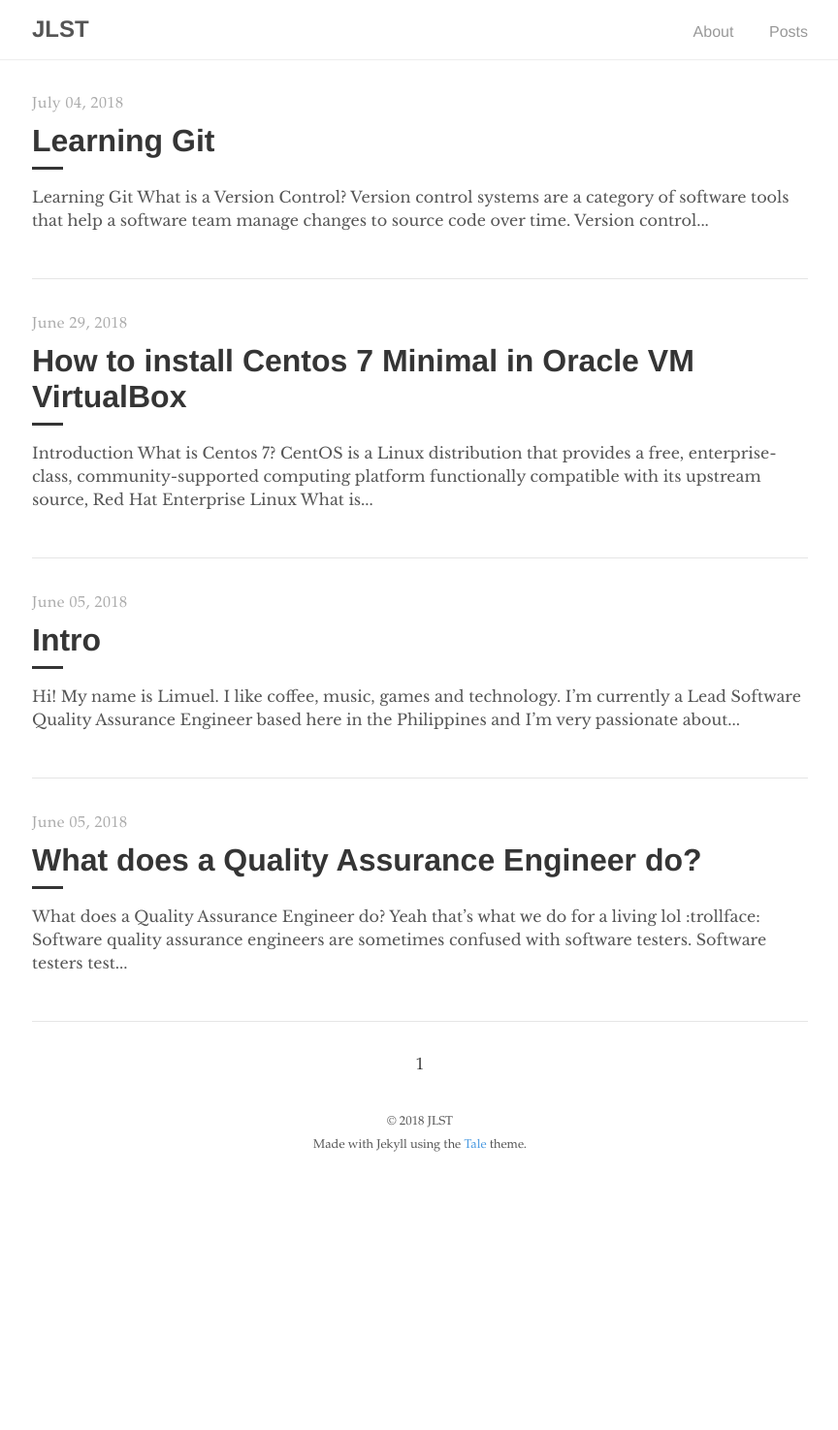
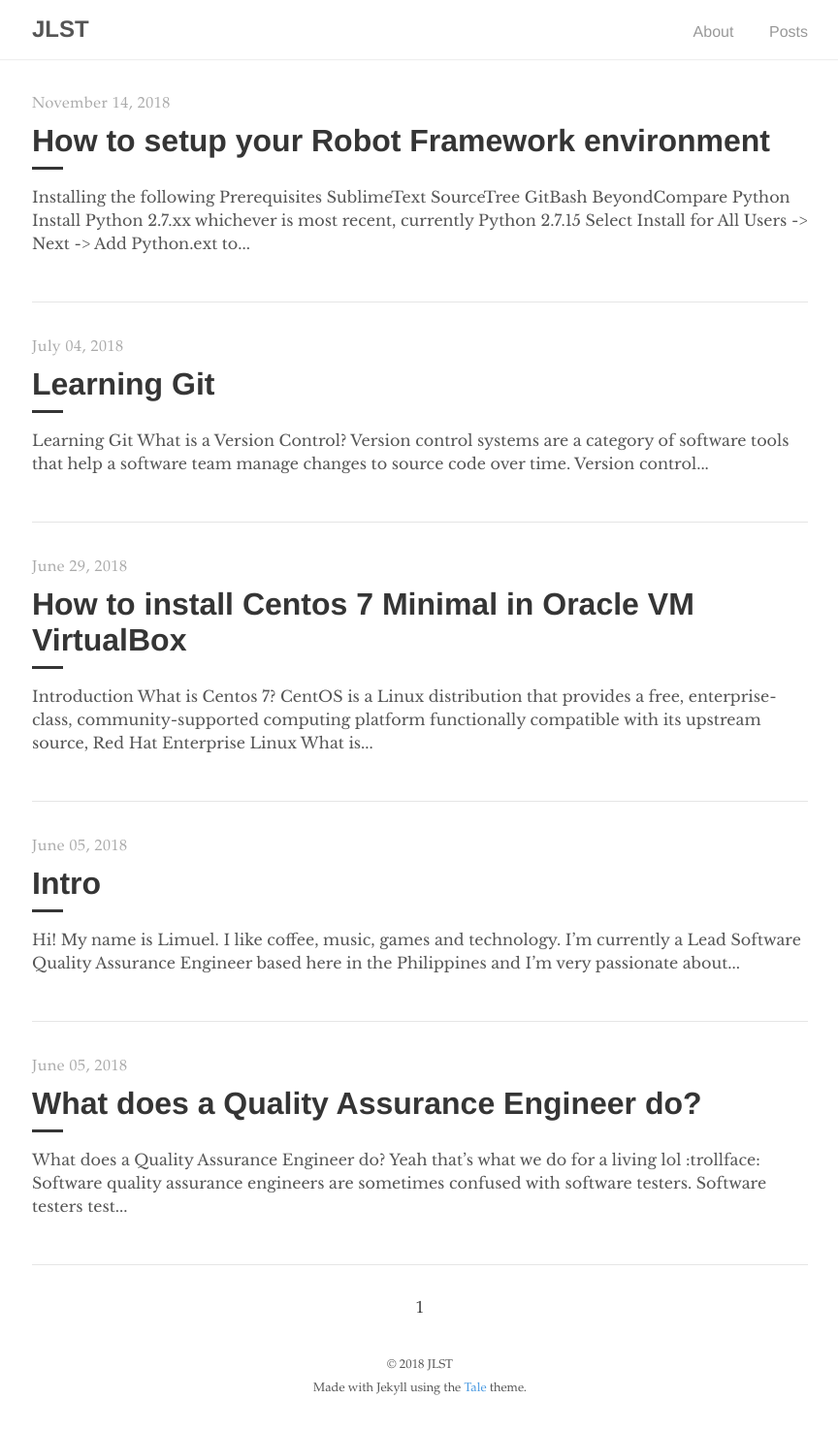
Before and after one commit to jltalusan/blog, a Jekyll site: the page built from index.html, in a window 1280 px wide. Shown: the whole page at 97% size, without its empty margins (207-1071 px from the left). Built offline with Jekyll 4.4.1, drawn with Linux system fonts in a browser that asks for light colours; the list of posts is cut into pages by our own code; before the commit the page ends 1224 px from its top, so only the background shows below that; part of the change alters nothing that is shown.

Commit message:
Adding how to setup your robot framework environment post

```diff
--- /dev/null
+++ b/_posts/2018-11-14-How-to-setup-your-robot-framework-environment.md
@@ -0,0 +1,70 @@
+---
+title: "How to setup your Robot Framework environment"
+date:   2018-11-14 15:23:10 +0800
+categories: "QAEngineers"
+---
+
+### Installing the following Prerequisites
+
+- [SublimeText](https://www.sublimetext.com/3)
+- [SourceTree](https://www.sourcetreeapp.com/)
+- [GitBash](https://git-scm.com/downloads)
+- [BeyondCompare](https://www.scootersoftware.com/download.php)
+- [Python](https://www.python.org/downloads/windows/)
+<br>
+`Install Python 2.7.xx whichever is most recent, currently Python 2.7.15`
+<br>
+
+![Image with caption](https://i.imgur.com/Pdy95h0.jpg "Image with caption")
+_Select Install for All Users -> Next -> Add Python.ext to Path -> Next -> DONE_
+- [Pip](https://bootstrap.pypa.io/get-pip.py)
+<br> `Save as Python file in Downloads`
+<br> `Open Windows Powershell`
+<br> `cd Downloads`
+<br> `python get-pip.py`
+
+- [Chromedriver](http://chromedriver.chromium.org/downloads)
+<br> `Click latest release version`
+<br> `Download Wndows Version zip`
+<br> `Move chromedriver file to C:\Python27\Scripts`
+
+- [IntelliJ IDEA : Community Edition](https://www.jetbrains.com/idea/download/#section=windows)
+<br> `Go To File -> Settings -> Plugins`
+<br> `Uninstall IntelliBot (if you don't have it, better)`
+<br> `Browse repositories -> Install the ff. plugins`
+<br> - `Python Community Edition`
+<br> - `Robot Framework Support`
+<br> - `Robot Plugin`
+
+- [Robot Framework + Plugins](http://robotframework.org/)
+<br> `Open Windows Powershell`
+<br> `pip install robotframework`
+<br> `pybot --version`
+<br> `pip install robotframework-seleniumlibrary`
+<br> `pip install robotframework-selenium2library`
+<br> `pip install robotframework-databaselibrary`
+<br> `pip install robotframework-excellibrary`
+<br> `pip install robotframework-sshlibrary`
+<br> `pip install pymysql`
+<br> `pip install pymssql`
+<br> `pip install robotframework-ride`
+<br> `pip install openpyxl`
+
+- [Using SourceTree to clone our repository to your local machine pt.1](https://www.sourcetreeapp.com/)
+<br> `Open SourceTree App`
+<br> `Click Remote`
+<br> `Add you atlassian/bitbucket account`
+<br> `Search Organization Repos for ami-ph-qa`
+<br> `Click Clone`
+
+![Image with caption](https://i.imgur.com/3EPINdE.jpg "Image with caption")
+_Image 1_
+
+- [Using SourceTree to clone our repository to your local machine pt.2](https://www.sourcetreeapp.com/)
+<br> `Wait for SourceTree to finish loading the repository's configuration`
+<br> `Click Clone button after SourceTree finished loading the configurations`
+<br> `It should automatically create a repository copy in your machine in Documents\ami-ph-qa`
+<br> `Now open the ami-ph-qa folder in your IntelliJ IDEA Community Edition`
+
+![Image with caption](https://i.imgur.com/ttNUTm1.jpg "Image with caption")
+_Image 2_
```
Also changed, not shown: _posts/2018-06-05-what-is-a-qa-engineer.md (+1 -0 lines), Gemfile.lock, _posts/2018-06-05-intro.md (renamed from _posts/2018-06-05-intro.markdown).
